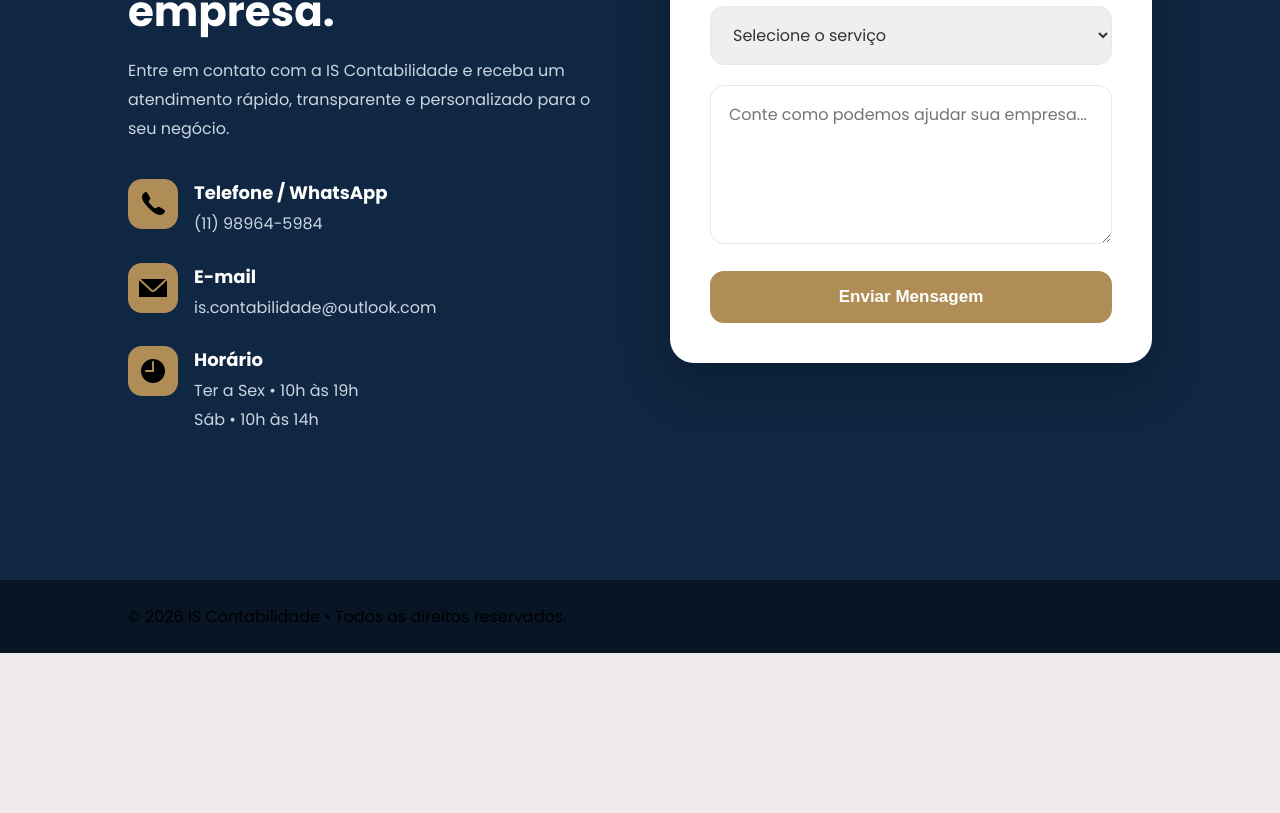
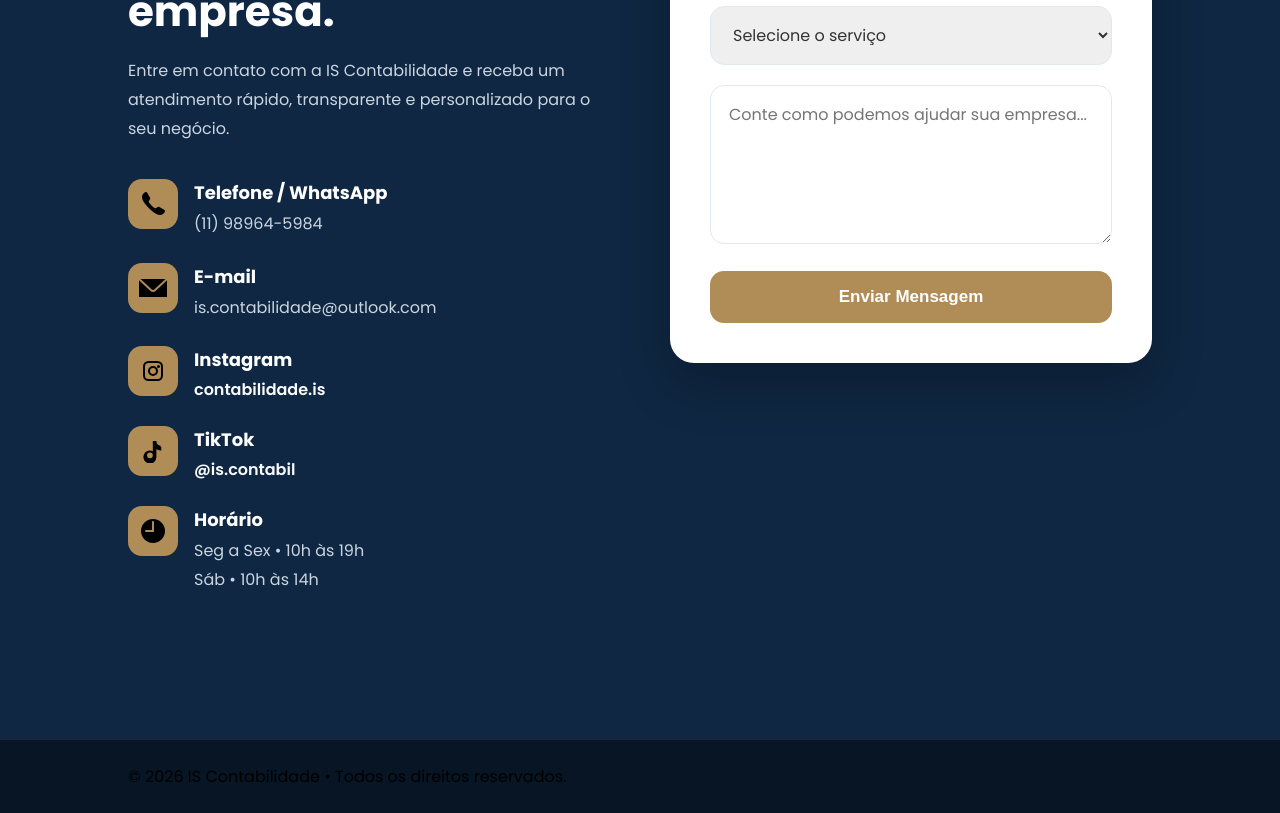
Before and after one commit to oMarcook/IS_Contabil, a plain HTML site: page index.html in a window 1280 px wide. Shown: the part 2827-3640 px from the top of the page. Before the commit the page ends 3480 px from the top, so only its background shows below. Drawn offline with Linux system fonts and the light colour scheme.

Commit message:
Add social media links for Instagram and TikTok with styling

```diff
--- a/index.html
+++ b/index.html
@@ -165,10 +165,35 @@
             </div>
 
             <div class="info-item">
+                <div class="info-icon instagram-icon">
+                    <svg aria-hidden="true" viewBox="0 0 24 24" fill="none" xmlns="http://www.w3.org/2000/svg">
+                        <path fill="currentColor" d="M7.5 2h9A5.5 5.5 0 0 1 22 7.5v9a5.5 5.5 0 0 1-5.5 5.5h-9A5.5 5.5 0 0 1 2 16.5v-9A5.5 5.5 0 0 1 7.5 2Zm0 2A3.5 3.5 0 0 0 4 7.5v9A3.5 3.5 0 0 0 7.5 20h9a3.5 3.5 0 0 0 3.5-3.5v-9A3.5 3.5 0 0 0 16.5 4h-9Z"/>
+                        <path fill="currentColor" d="M12 7a5 5 0 1 1 0 10 5 5 0 0 1 0-10Zm0 2a3 3 0 1 0 0 6 3 3 0 0 0 0-6Zm5.5-3a1.5 1.5 0 1 1 0 3 1.5 1.5 0 0 1 0-3Z"/>
+                    </svg>
+                </div>
+                <div>
+                    <h4>Instagram</h4>
+                    <a class="social-link" href="https://www.instagram.com/contabilidade.is/" target="_blank" rel="noreferrer">contabilidade.is</a>
+                </div>
+            </div>
+
+            <div class="info-item">
+                <div class="info-icon tiktok-icon">
+                    <svg aria-hidden="true" viewBox="0 0 24 24" xmlns="http://www.w3.org/2000/svg">
+                        <path fill="currentColor" d="M19.59 6.69a4.83 4.83 0 0 1-4.21-4.78h-3.55v14.4a2.89 2.89 0 0 1-2.89 2.89 2.89 2.89 0 1 1 2.89-2.89c0-.17-.02-.35-.05-.52V12.2a6.47 6.47 0 1 0 3.6 5.79V9.92a8.36 8.36 0 0 0 4.89 1.57V7.94a4.82 4.82 0 0 1-.68-.05Z"/>
+                    </svg>
+                </div>
+                <div>
+                    <h4>TikTok</h4>
+                    <a class="social-link" href="https://www.tiktok.com/@is.contabil" target="_blank" rel="noreferrer">@is.contabil</a>
+                </div>
+            </div>
+
+            <div class="info-item">
                 <div class="info-icon"><img src="img/relogio.png" alt="Horário"></div>
                 <div>
                     <h4>Horário</h4>
-                    <p>Ter a Sex • 10h às 19h</p>
+                    <p>Seg a Sex • 10h às 19h</p>
                     <p>Sáb • 10h às 14h</p>
                 </div>
             </div>
--- a/style.css
+++ b/style.css
@@ -333,6 +333,27 @@ font-size: 3rem;
     color:#cbd5e1;
 }
 
+.social-link {
+    color:#f8fafc;
+    text-decoration:none;
+    font-weight:600;
+    transition:.2s ease;
+}
+
+.social-link:hover {
+    color:#B08D57;
+}
+
+.instagram-icon,
+.tiktok-icon {
+    color:#000;
+}
+
+.instagram-icon svg,
+.tiktok-icon svg {
+    width:24px;
+    height:24px;
+}
 
 .contato-form{
     background:#fff;
```
